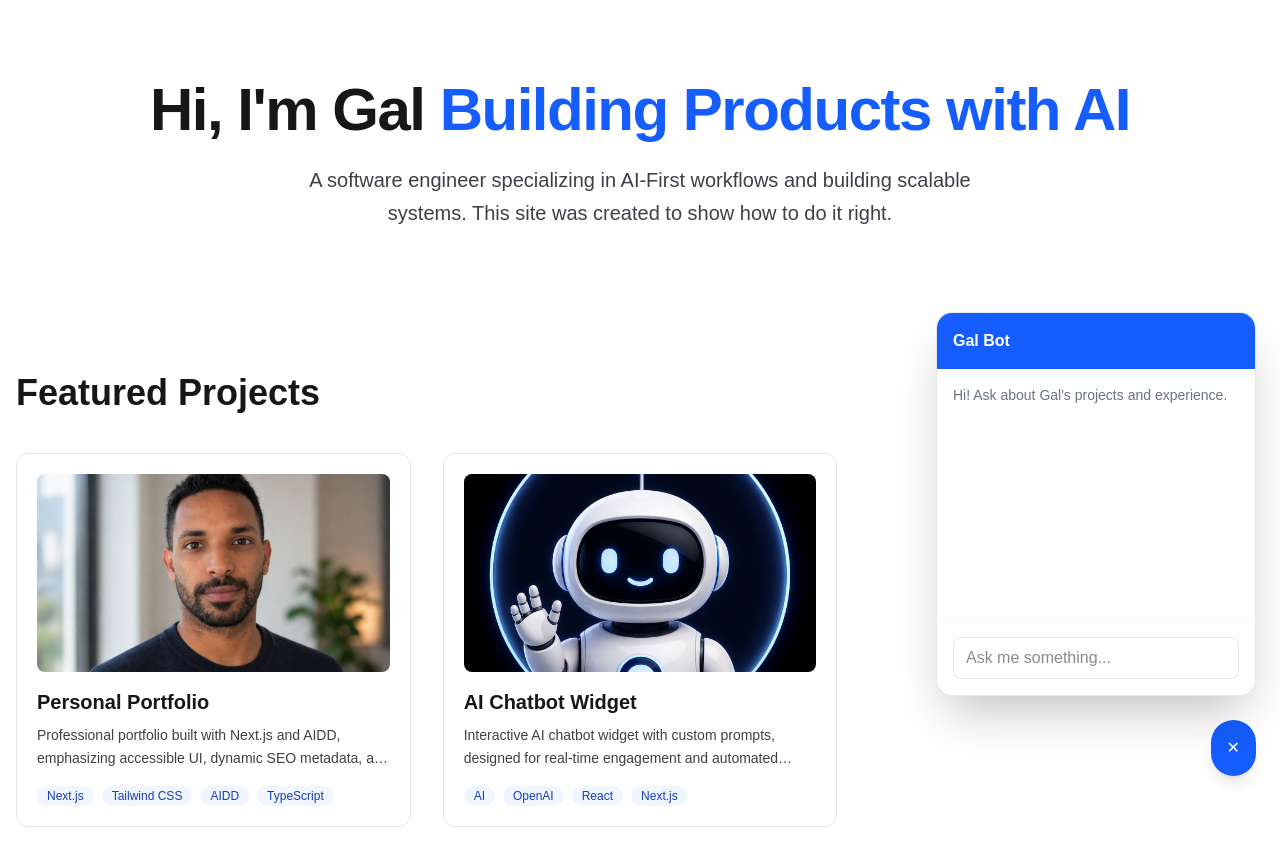
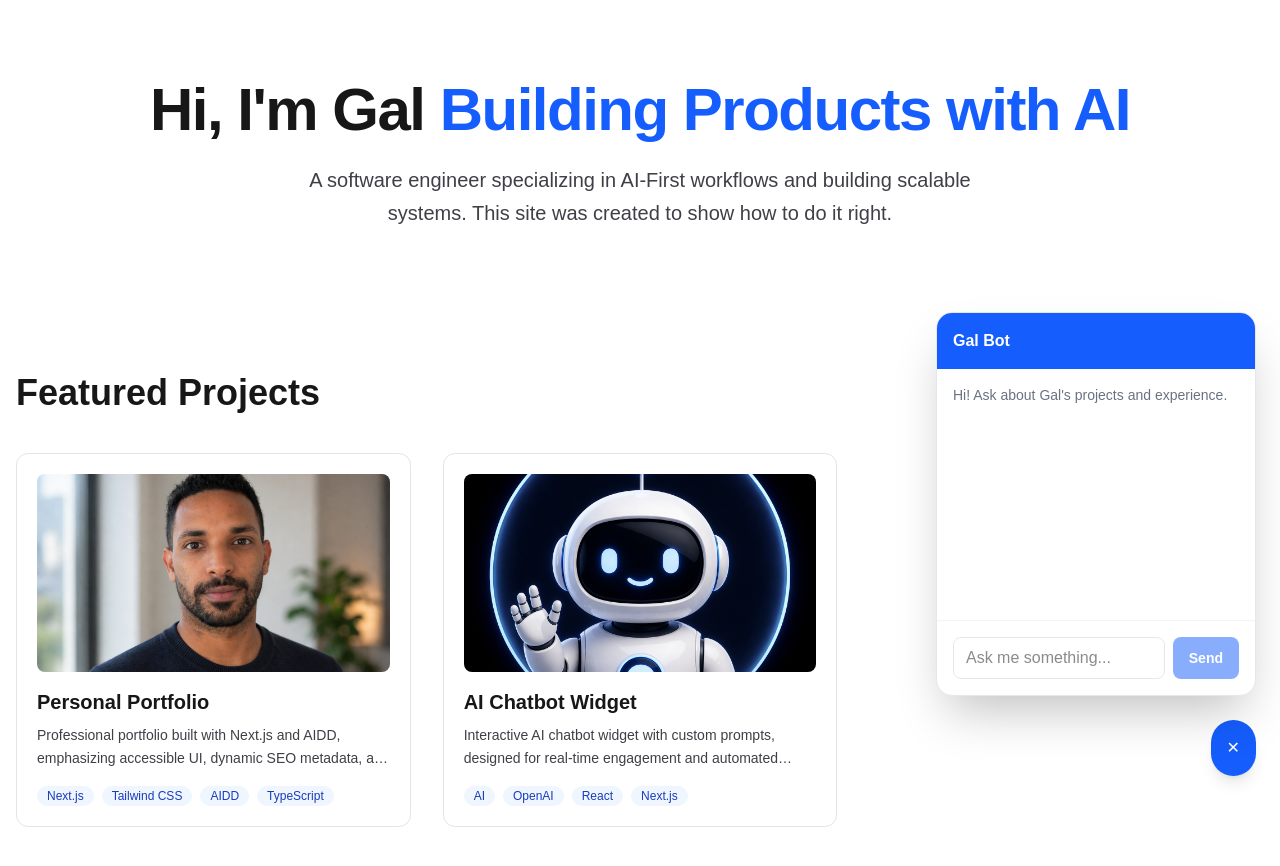
Before and after one commit to 1galaqua/Personal-website, a Next.js app: page / in a window 1280 px wide. Both pictures are taken after a click on the button "Open chat". Shown: the top 866 px of the page. Built offline with nearby package versions, Linux system fonts and the light colour scheme.

Commit message:
add send button

```diff
--- a/src/components/ChatWidget.tsx
+++ b/src/components/ChatWidget.tsx
@@ -101,7 +101,10 @@ export default function ChatWidget() {
               <div className="text-xs italic text-gray-400 dark:text-zinc-500">Thinking...</div>
             )}
           </div>
-          <form onSubmit={sendMessage} className="border-t border-gray-100 p-4 dark:border-zinc-700">
+          <form
+            onSubmit={sendMessage}
+            className="flex gap-2 border-t border-gray-100 p-4 dark:border-zinc-700"
+          >
             <input
               type="text"
               value={input}
@@ -109,8 +112,16 @@ export default function ChatWidget() {
               placeholder="Ask me something..."
               disabled={isLoading}
               autoComplete="off"
-              className="w-full rounded-lg border border-gray-200 px-3 py-2 focus:outline-none focus:ring-2 focus:ring-blue-500 disabled:opacity-60 dark:border-zinc-600 dark:bg-zinc-800 dark:text-zinc-100"
+              aria-label="Message to Gal Bot"
+              className="min-w-0 flex-1 rounded-lg border border-gray-200 px-3 py-2 focus:outline-none focus:ring-2 focus:ring-blue-500 disabled:opacity-60 dark:border-zinc-600 dark:bg-zinc-800 dark:text-zinc-100"
             />
+            <button
+              type="submit"
+              disabled={isLoading || !input.trim()}
+              className="shrink-0 rounded-lg bg-blue-600 px-4 py-2 text-sm font-semibold text-white transition-colors hover:bg-blue-700 focus:outline-none focus:ring-2 focus:ring-blue-500 focus:ring-offset-2 disabled:cursor-not-allowed disabled:opacity-50 dark:focus:ring-offset-zinc-900"
+            >
+              Send
+            </button>
           </form>
         </div>
       )}
```
Also changed, not shown: 1 other file (tests, documents, lock files or other folders).
